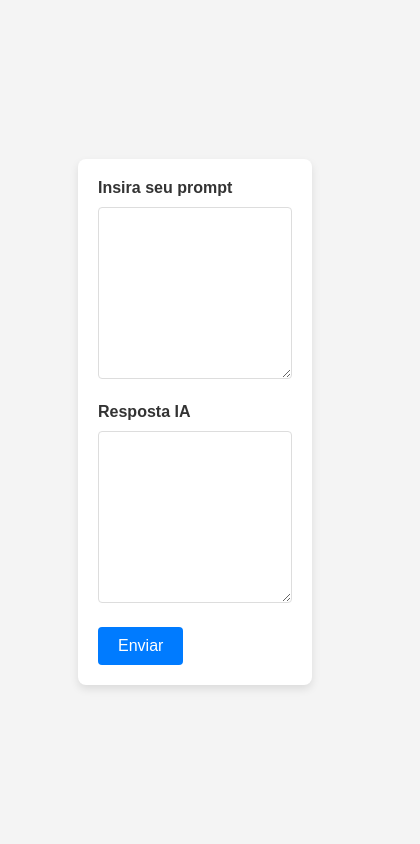
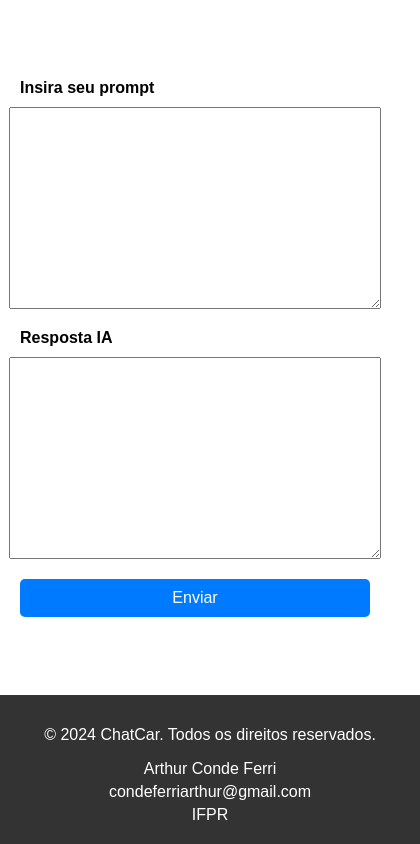
Before and after one commit to arthurconde695/chatgpt4, a plain HTML site: page index.html in a window 390 px wide. Shown: the whole page, 420 px wide, since content can reach past the window. Drawn offline with Linux system fonts and the light colour scheme.

Commit message:
Add files via upload

```diff
--- a/index.html
+++ b/index.html
@@ -3,7 +3,8 @@
 <head>
     <meta charset="UTF-8">
     <meta name="viewport" content="width=device-width, initial-scale=1.0">
-    <title>ChatGPT PT2</title>
+    <link rel="icon" href="carro.jpg" type="image/x-icon">
+    <title>ChatCar</title>
     <link rel="stylesheet" href="style.css">
 </head>
 <body>
@@ -14,10 +15,20 @@
         <label for="resposta">Resposta IA</label>
         <textarea cols="40" rows="10" name="resposta" id="resposta" readonly></textarea>
 
-        <input type="button" value="Enviar" onclick="run()">
+        <input type="button" value="Enviar" id="send-button">
     </div>
 
-    <body>
+    <footer>
+        <div class="footer-container">
+            <p>&copy; 2024 ChatCar. Todos os direitos reservados.</p>
+            <ul>
+                <li>Arthur Conde Ferri</li>
+                <li>condeferriarthur@gmail.com</li>
+                <li>IFPR</li>
+            </ul>
+        </div>
+    </footer>
+
     <script type="importmap">
         {
             "imports": {
@@ -28,26 +39,28 @@
     <script type="module">
         import { GoogleGenerativeAI } from "@google/generative-ai";
 
-        // Fetch your API_KEY
         const API_KEY = "AIzaSyB-BZicHWUgPzWriX8DhEf4Ap4x6lrNB3o";
 
-        // Access your API key (see "Set up your API key" above)
         const genAI = new GoogleGenerativeAI(API_KEY);
-
-        const model = genAI.getGenerativeModel({ model: "gemini-1.5-flash"});
+        const model = genAI.getGenerativeModel({ model: "text-bison-001" });
 
         async function run() {
-           const prompt = "Gemini, Você é um vendedor de carros de alta performance, e fala somente sobre esse assunto"
+            const promptText = document.getElementById('prompt').value;
 
-           const result = await model.generateContent(prompt);
-           const response = await result.response;
-           const text = response.text();
+            try {
+                const result = await model.generateText({ prompt: promptText });
+                const text = result.candidates[0].output; // Supondo que a estrutura de resposta seja esta
 
                 document.getElementById("resposta").value = text;
                 console.log(text);
+            } catch (error) {
+                console.error("Erro ao gerar conteúdo:", error);
+                document.getElementById("resposta").value = "Erro ao gerar resposta. Tente novamente.";
             }
-  run();
+        }
+
+        // Vincular a função run ao clique do botão
+        document.getElementById('send-button').onclick = run;
     </script>
-
 </body>
 </html>
--- a/style.css
+++ b/style.css
@@ -1,47 +1,94 @@
-
-        body {
-            font-family: Arial, sans-serif;
-            background-color: #f4f4f4;
-            color: #333;
+body, html {
     margin: 0;
     padding: 0;
+    font-family: Arial, sans-serif;
+    height: 100%;
     display: flex;
+    flex-direction: column;
+}
+
+.container {
+    flex: 1;
+    padding: 20px;
+    max-width: 1200px;
+    margin: 0 auto;
+    display: flex;
+    flex-direction: column;
     justify-content: center;
     align-items: center;
-            height: 100vh;
 }
-        .container {
-            background-color: #fff;
-            border-radius: 8px;
-            box-shadow: 0 4px 8px rgba(0, 0, 0, 0.1);
-            padding: 20px;
-            width: 60%;
-            max-width: 800px;
-            box-sizing: border-box;
+
+label {
+    margin-bottom: 10px;
+    font-weight: bold;
 }
-        label {
-            display: block;
-            font-weight: bold;
-            margin-bottom: 10px;
-        }
+
 textarea {
     width: 100%;
-            border: 1px solid #ddd;
-            border-radius: 4px;
+    max-width: 600px;
     padding: 10px;
-            box-sizing: border-box;
     margin-bottom: 20px;
-            resize: vertical;
-        }
-        input[type="button"] {
-            background-color: #007bff;
-            border: none;
-            border-radius: 4px;
-            color: #fff;
-            padding: 10px 20px;
-            cursor: pointer;
     font-size: 16px;
 }
+
+input[type="button"] {
+    padding: 10px 20px;
+    font-size: 16px;
+    background-color: #007BFF;
+    color: white;
+    border: none;
+    border-radius: 5px;
+    cursor: pointer;
+}
+
 input[type="button"]:hover {
     background-color: #0056b3;
 }
+
+footer {
+    background-color: #333;
+    color: white;
+    text-align: center;
+    padding: 20px;
+    width: 100%;
+}
+
+footer ul {
+    list-style: none;
+    padding: 0;
+    margin: 0;
+}
+
+footer ul li {
+    margin: 5px 0;
+}
+
+footer ul li a {
+    color: white;
+    text-decoration: none;
+}
+
+footer ul li a:hover {
+    text-decoration: underline;
+}
+
+/* Responsividade */
+@media (max-width: 768px) {
+    textarea {
+        width: 90%;
+    }
+
+    input[type="button"] {
+        width: 90%;
+    }
+}
+
+@media (max-width: 480px) {
+    label, textarea, input[type="button"] {
+        width: 100%;
+    }
+
+    footer {
+        padding: 15px;
+    }
+}
```
Also changed, not shown: script.js (+40 -0 lines), carro.jpg (added), 1 other file. Lines whose indentation alone changed are shown as unchanged.
